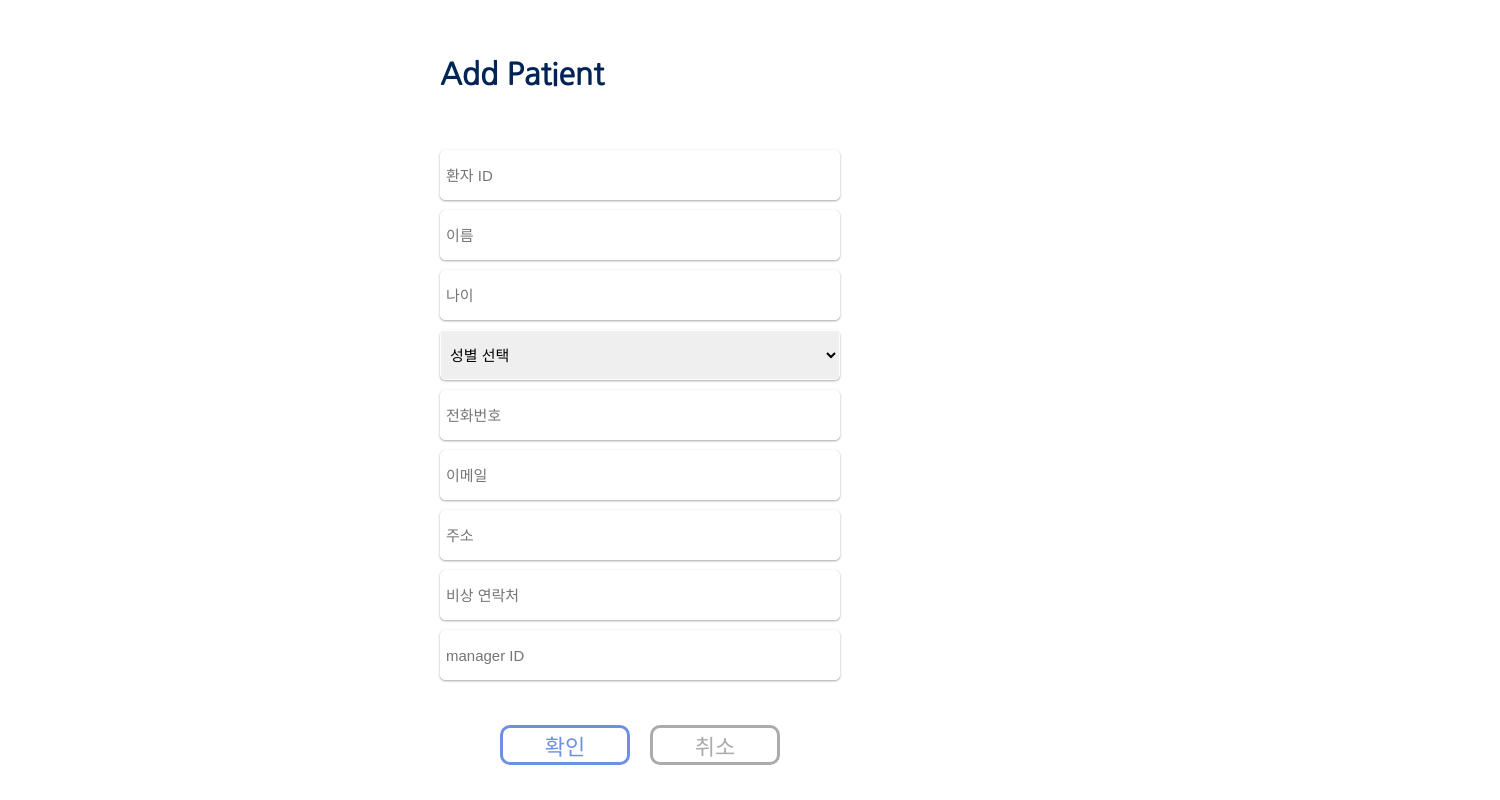
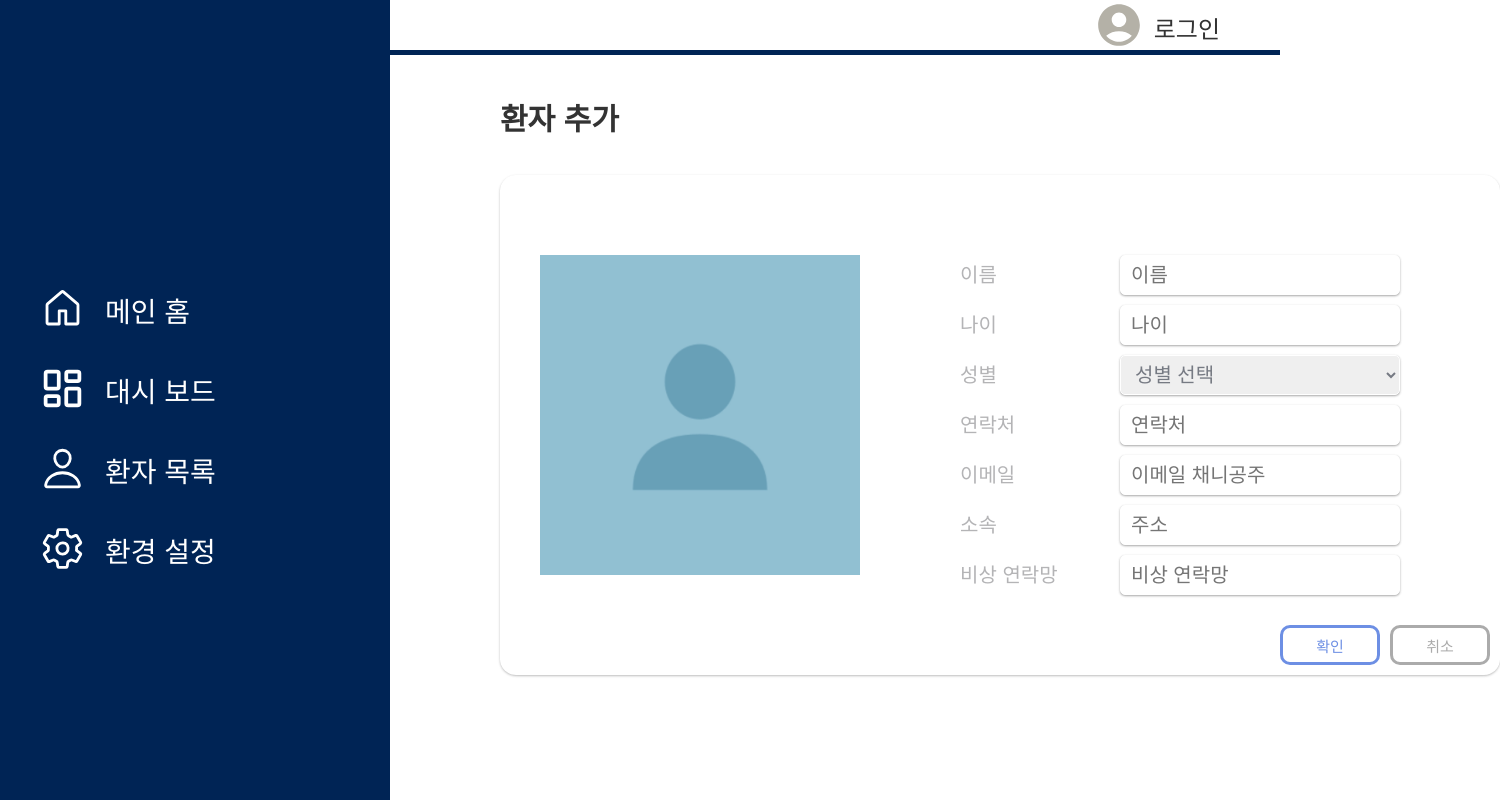
Before and after one commit to TUK-CE-capstone-2023-IMS/ControlPage, a React (Create React App) app: page /AddPatient in a window 1280 px wide. Shown: the whole page, 1500 px wide, since content can reach past the window. Built offline with nearby package versions, Linux system fonts and the light colour scheme; no server answers.

Commit message:
[ui] 환자 추가 페이지 UI 수정

```diff
--- a/src/pages/ManagePage/AddPatientForm.css
+++ b/src/pages/ManagePage/AddPatientForm.css
@@ -5,87 +5,147 @@
 }
 
 .add_patient_page{
-    width: 400px;
-    height: 100vh;
-    justify-content: center;
-    align-items: center;
-    margin: auto;
-    display: flex;
-    flex-direction: column;
-
+    width: 1000px;
+    height: 500px;
+    margin-left: 500px;
+    margin-top: 30px;
+    border-radius: 16px;
+    text-align: left;
+    box-shadow: 0 1px 3px rgba(0,0,0,0.12), 0 1px 2px rgba(0,0,0,0.15);
 }
 
 .add_patient_box{
-    width: 400px;
-    height: 550px;
-    margin: 25px 0;
+    width: 440px;
+    height: 340px;
+    margin-left: 100px;
 }
 
 .add_patient_text{
+    width: 250px;
     height: 50px;
-    width: 400px;
-    text-align: left;
-    margin: 20px 0;
-    display: inline-block;
-    margin-left: auto;
-    margin-right: auto;
+    margin-top: 40px;
+    margin-bottom: 15px;
+    margin-left: 500px;
     font-size: 30px;
     font-weight: 600;
-    color: #002455;
+    color: #333333;
+    text-align: left;
 }
 
-.add_patient_id input, .add_patient_name input, .add_patient_age input, .add_patient_sex select,
-.add_patient_phone_num input, .add_patient_email input, .add_patient_managerid input,
-.add_patient_emergency_num input, .add_patient_address input{
-    height: 50px;
-    width: 400px;
-    padding-left: 5px;
+.add_patient_total_box{
+    width: 1000px;
+    height: 500px;
+}
+
+.add_patient_info_box{
+    display: flex;
+    width: 860px;
+    height: 340px;
+    padding-top: 80px;
+    padding-left: 40px;
+}
+
+.add_patient_profile_box{
+    float: left;
+}
+
+.add_patient_profile{
+    width: 320px;
+    height: 320px;
+    background-image: url("/src/image/default_profile.png");
+    background-size: 320px 320px;
+    float: left;
+}
+
+.add_patient_name_box, .add_patient_address_box, .add_patient_phone_num_box,
+.add_patient_age_box, .add_patient_email_box, .add_patient_sex_box,
+.add_patient_emergency_num_box{
+    display: flex;
+}
+
+.add_patient_name_title, .add_patient_address_title, .add_patient_phone_num_title,
+.add_patient_age_title, .add_patient_email_title, .add_patient_sex_title{
+    width: 100px;
+    height: 40px;
+    font-size: 20px;
     margin-bottom: 10px;
+    color: #B4B4B6;
+    line-height: 40px;
+}
+
+.add_patient_emergency_num_title{
+    width: 150px;
+    height: 40px;
+    font-size: 20px;
+    margin-bottom: 10px;
+    color: #B4B4B6;
+    line-height: 40px;
+}
+
+.add_patient_name input, .add_patient_age input, .add_patient_sex select,
+.add_patient_phone_num input, .add_patient_email input, .add_patient_address input{
+    height: 40px;
+    width: 280px;
+    padding-left: 10px;
     border-radius: 5px;
-    font-size: 15px;
+    font-size: 20px;
+    margin-left: 60px;
+    color: #767A83;
     border: 1px solid white;
     box-shadow: 0 1px 3px rgba(0,0,0,0.12), 0 1px 2px rgba(0,0,0,0.24);
 }
 
-.add_patient_id input:hover, .add_patient_name input:hover, .add_patient_age input:hover, .add_patient_sex select:hover,
-.add_patient_phone_num input:hover, .add_patient_email input:hover, .add_patient_managerid input:hover,
+.add_patient_emergency_num input{
+    height: 40px;
+    width: 280px;
+    padding-left: 10px;
+    border-radius: 5px;
+    margin-left: 20px;
+    font-size: 20px;
+    color: #767A83;
+    border: 1px solid white;
+    box-shadow: 0 1px 3px rgba(0,0,0,0.12), 0 1px 2px rgba(0,0,0,0.24);
+}
+
+.add_patient_name input:hover, .add_patient_age input:hover, .add_patient_sex select:hover,
+.add_patient_phone_num input:hover, .add_patient_email input:hover,
 .add_patient_emergency_num input:hover, .add_patient_address input:hover{
-    border: 3px solid #002455;
     box-shadow: 0 14px 28px rgba(0,0,0,0.25), 0 10px 10px rgba(0,0,0,0.22);
 }
 
 .add_patient_yesbtn button {
+    width: 100px;
+    height: 40px;
     background-color: white;
-    width: 130px;
-    height: 40px;
     color: #6D8FE4;
-    margin: 0 10px;
     text-align: center;
     border: 3px solid #6D8FE4;
     border-radius: 10px;
-    font-size: 22px;
+    font-size: 15px;
 }
 
 .add_patient_nobtn button {
+    width: 100px;
+    height: 40px;
     background-color: white;
-    width: 130px;
-    height: 40px;
     color: #ababab;
-    margin: 0 10px;
     text-align: center;
     border: 3px solid #ababab;
     border-radius: 10px;
-    font-size: 22px;
+    font-size: 15px;
+    margin-left: 10px;
 }
 
-.add_patient_button {
+.add_patient_total_button {
     display: flex;
     justify-content: center;
-    width: 400px;
+    width: 210px;
     height: 40px;
+    margin-left: 780px;
+    margin-top: 110px;
 }
 
-.add_patient_button button:hover{
+.add_patient_total_button button:hover{
     font-weight: 600;
     cursor: pointer;
     box-shadow: 0 1px 3px rgba(0,0,0,0.12), 0 1px 2px rgba(0,0,0,0.24);
--- a/src/pages/ManagePage/AddPatientForm.js
+++ b/src/pages/ManagePage/AddPatientForm.js
@@ -2,6 +2,7 @@ import React, {useState, useEffect} from 'react';
 import './AddPatientForm.css';
 import {Link, useNavigate, useLocation} from "react-router-dom";
 import axios from "axios";
+import Sidebar from "../MainPage/Sidebar";
 
 const AddPatientFormPage = () => {
     const navigate = useNavigate();
@@ -47,21 +48,37 @@ const AddPatientFormPage = () => {
 
     return (
         <form onSubmit={handleSubmit}>
+            <Sidebar/>
+            <p className="add_patient_text">환자 추가</p>
+
                 <div className="add_patient_page">
-                    <div className="add_patient_text">
-                        <p>Add Patient</p>
+
+                    <div className="add_patient_total_box">
+
+                        <div className="add_patient_info_box">
+
+                            <div className="add_patient_profile_box">
+                                <div className="add_patient_profile"></div>
                             </div>
+
                             <div className="add_patient_box">
-                        <div className="add_patient_id">
-                            <input
-                                type="text"
-                                name="patientid"
-                                value={formData.patientid}
-                                onChange={handleChange}
-                                placeholder="환자 ID"
-                                required
-                            />
+
+                                {/*<div className="add_patient_id">*/}
+                                {/*    <input*/}
+                                {/*        type="text"*/}
+                                {/*        name="patientid"*/}
+                                {/*        value={formData.patientid}*/}
+                                {/*        onChange={handleChange}*/}
+                                {/*        placeholder="환자 ID"*/}
+                                {/*        required*/}
+                                {/*    />*/}
+                                {/*</div>*/}
+
+                                <div className="add_patient_name_box">
+                                    <div className="add_patient_name_title">
+                                        <label>이름</label>
                                     </div>
+
                                     <div className="add_patient_name">
                                         <input
                                             type="text"
@@ -72,6 +89,13 @@ const AddPatientFormPage = () => {
                                             required
                                         />
                                     </div>
+                                </div>
+
+                                <div className="add_patient_age_box">
+                                    <div className="add_patient_age_title">
+                                        <label>나이</label>
+                                    </div>
+
                                     <div className="add_patient_age">
                                         <input
                                             type="text"
@@ -82,6 +106,13 @@ const AddPatientFormPage = () => {
                                             required
                                         />
                                     </div>
+                                </div>
+
+                                <div className="add_patient_sex_box">
+                                    <div className="add_patient_sex_title">
+                                        <label>성별</label>
+                                    </div>
+
                                     <div className="add_patient_sex">
                                         <select
                                             name="sex"
@@ -94,26 +125,47 @@ const AddPatientFormPage = () => {
                                             <option value="female">여자</option>
                                         </select>
                                     </div>
+                                </div>
+
+                                <div className="add_patient_phone_num_box">
+                                    <div className="add_patient_phone_num_title">
+                                        <label>연락처</label>
+                                    </div>
+
                                     <div className="add_patient_phone_num">
                                         <input
                                             type="text"
                                             name="phone"
                                             value={formData.phone}
                                             onChange={handleChange}
-                                placeholder="전화번호"
+                                            placeholder="연락처"
                                             required
                                         />
                                     </div>
+                                </div>
+
+                                <div className="add_patient_email_box">
+                                    <div className="add_patient_email_title">
+                                        <label>이메일</label>
+                                    </div>
+
                                     <div className="add_patient_email">
                                         <input
                                             type="email"
                                             name="email"
                                             value={formData.email}
                                             onChange={handleChange}
-                                placeholder="이메일"
+                                            placeholder="이메일 채니공주"
                                             required
                                         />
                                     </div>
+                                </div>
+
+                                <div className="add_patient_address_box">
+                                    <div className="add_patient_address_title">
+                                        <label>소속</label>
+                                    </div>
+
                                     <div className="add_patient_address">
                                         <input
                                             type="text"
@@ -124,28 +176,40 @@ const AddPatientFormPage = () => {
                                             required
                                         />
                                     </div>
+                                </div>
+
+                                <div className="add_patient_emergency_num_box">
+                                    <div className="add_patient_emergency_num_title">
+                                        <label>비상 연락망</label>
+                                    </div>
+
                                     <div className="add_patient_emergency_num">
                                         <input
                                             type="text"
                                             name="emergencycall"
                                             value={formData.emergencycall}
                                             onChange={handleChange}
-                                placeholder="비상 연락처"
-                                required
-                            />
-                        </div>
-                        <div className="add_patient_managerid">
-                            <input
-                                type="text"
-                                name="managerid"
-                                value={formData.managerid}
-                                onChange={handleChange}
-                                placeholder="manager ID"
+                                            placeholder="비상 연락망"
                                             required
                                         />
                                     </div>
                                 </div>
-                    <div className="add_patient_button">
+
+                                {/*<div className="add_patient_managerid">*/}
+                                {/*    <input*/}
+                                {/*        type="text"*/}
+                                {/*        name="managerid"*/}
+                                {/*        value={formData.managerid}*/}
+                                {/*        onChange={handleChange}*/}
+                                {/*        placeholder="manager ID"*/}
+                                {/*        required*/}
+                                {/*    />*/}
+                                {/*</div>*/}
+                            </div>
+
+                        </div>
+
+                        <div className="add_patient_total_button">
                             <div className="add_patient_yesbtn">
                                 <button type="submit">확인</button>
                             </div>
@@ -153,6 +217,9 @@ const AddPatientFormPage = () => {
                                 <button onClick={cancel}>취소</button>
                             </div>
                         </div>
+
+                    </div>
+
                 </div>
         </form>
     );
--- a/src/pages/ManagePage/PatientInfoChangeForm.js
+++ b/src/pages/ManagePage/PatientInfoChangeForm.js
@@ -68,6 +68,7 @@ const PatientInfoChangeFormPage = () => {
                 <div className="change_patient_total_box">
 
                     <div className="change_patient_info_box">
+
                         <div className="change_patient_profile_box">
                             <div className="change_patient_profile"></div>
                         </div>
@@ -229,7 +230,6 @@ const PatientInfoChangeFormPage = () => {
 
                 </div>
 
-
             </div>
         </form>
     );
```
Lines whose indentation alone changed are shown as unchanged.
